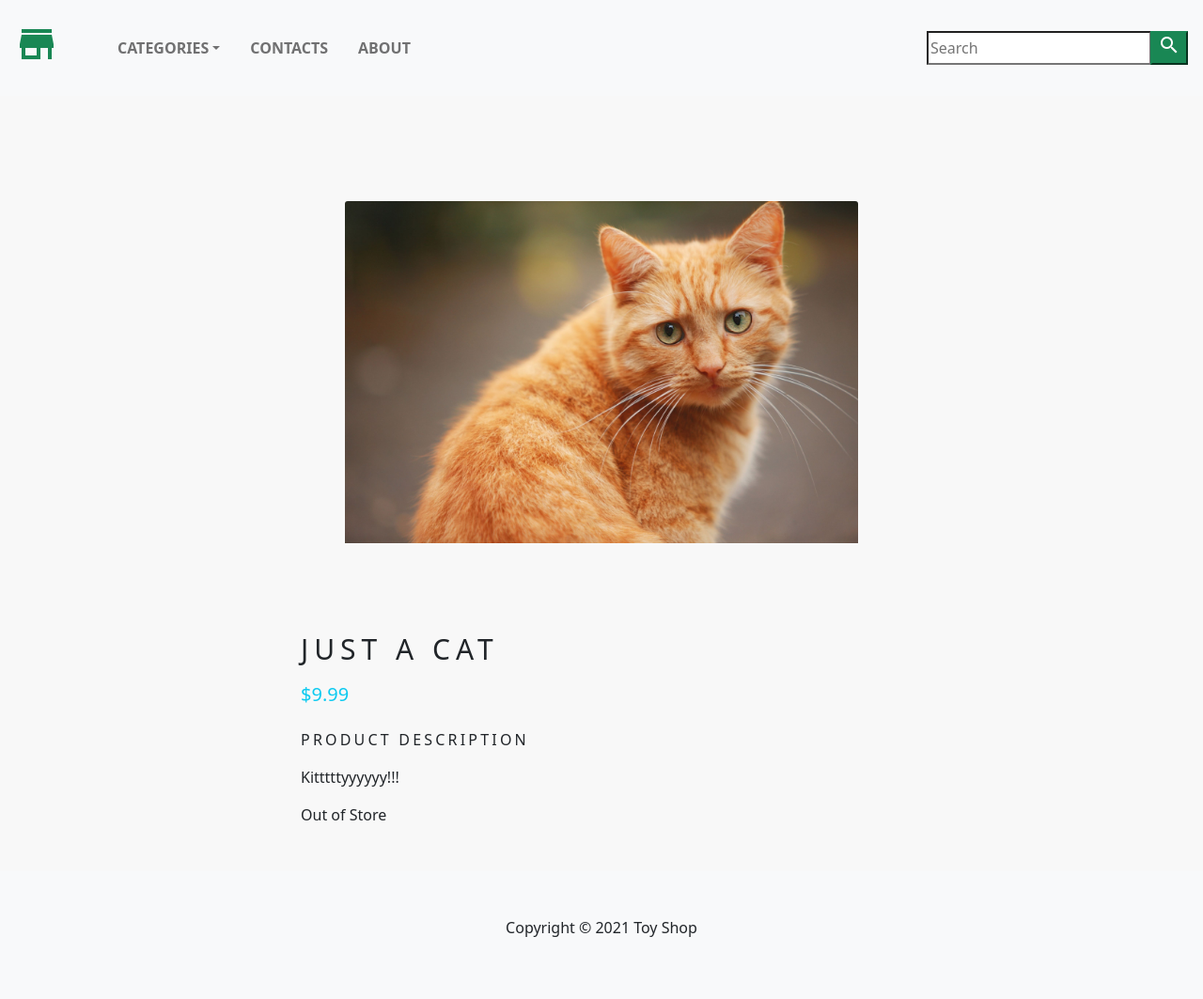
After one commit to Kalmykovalexander/ecommerce-project, a Django app: page /product/ in a window 1280 px wide. The commit adds this page. Shown: the whole page at 94% size. Run offline with Django 3.2, Linux system fonts and the light colour scheme.

Commit message:
Add navbar and footer files

```diff
--- a/ecommerce/settings.py
+++ b/ecommerce/settings.py
@@ -55,7 +55,7 @@ ROOT_URLCONF = 'ecommerce.urls'
 TEMPLATES = [
     {
         'BACKEND': 'django.template.backends.django.DjangoTemplates',
-        'DIRS': ['Templates'],
+        'DIRS': ['templates'],
         'APP_DIRS': True,
         'OPTIONS': {
             'context_processors': [
--- a/ecommerce/static/css/base.css
+++ b/ecommerce/static/css/base.css
@@ -1,3 +1,21 @@
 body {
   background: #F8F8F8;
 }
+
+.product_title {
+  font-size: 30px;
+  text-transform: uppercase;
+  letter-spacing: .2em;
+  padding-top: 15px;
+  padding-bottom: 10px;
+}
+
+.product_text {
+  padding-right: 20px;
+}
+
+.product_desc {
+  font-size: 16px;
+  text-transform: uppercase;
+  letter-spacing: .2em;
+}
--- /dev/null
+++ b/shop/Templates/footer.html
@@ -0,0 +1,7 @@
+<footer class="bg-light text-dark mt-5 p-5">
+  <div class="container">
+    <p class="text-center">
+      Copyright &copy; 2021 Toy Shop
+    </p>
+  </div>
+</footer>
--- /dev/null
+++ b/shop/Templates/navbar.html
@@ -0,0 +1,34 @@
+<!-- Navbar -->
+<nav class="navbar navbar-expand-md navbar-light bg-light">
+
+  <a href="#" class="navbar-brand"><span class="material-icons text-success md-48">store</span></a>
+  <button class="navbar-toggler bg-light mx-3" data-bs-toggle="collapse" data-bs-target="#navbar"><span class="navbar-toggler-icon"></span></button>
+  <div id="navbar" class="collapse navbar-collapse justify-content-between">
+    <ul class="navbar-nav">
+      <li class="nav-item dropdown">
+        <a class="nav-link text-uppercase fw-bold px-3 dropdown-toggle" data-bs-toggle="dropdown" href="">Categories</a>
+        <div class="dropdown-menu">
+          <a class="dropdown-item" href="#">Categories 1</a>
+          <a class="dropdown-item" href="#">Categories 2</a>
+          <a class="dropdown-item" href="#">Categories 3</a>
+          <a class="dropdown-item" href="#">Categories 4</a>
+          <a class="dropdown-item" href="#">Categories 5</a>
+        </div>
+      </li>
+      <li class="nav-item"><a class="nav-link text-uppercase fw-bold px-3" href="">Contacts</a></li>
+      <li class="nav-item"><a class="nav-link text-uppercase fw-bold px-3" href="">About</a></li>
+    </ul>
+
+    <form class="form-inline px-3">
+      <div class="input-group">
+        <input type="text" placeholder="Search">
+        <div>
+          <button class="btn-success">
+            <span class="material-icons md-24">search</span>
+          </button>
+        </div>
+      </div>
+    </form>
+
+  </div>
+</nav>
--- /dev/null
+++ b/shop/Templates/product.html
@@ -0,0 +1,26 @@
+{% extends 'base.html' %}
+{% load static %}
+{% block title %}
+  Product
+{% endblock %}
+
+{% block content %}
+  <div class="container py-5">
+    <div class="row mt-5">
+      <div class="col-10 mx-auto col-md-6 my-3">
+        <img class="card-img-top" src="{% static 'images/cardimage.jpg' %}">
+      </div>
+    </div>
+  </div>
+  <div class="col-10 mx-auto col-md-6 my-3">
+    <div>
+      <h1 class="product_title">Just a cat</h1>
+      <h5 class="text-info font-italic mb-4">
+        $9.99
+      </h5>
+      <p class="product_desc">Product description</p>
+      <p class="text-justify product_text">Kitttttyyyyyy!!!</p>
+      <p class="text-justify product_text">Out of Store</p>
+    </div>
+  </div>
+{% endblock%}
--- a/shop/urls.py
+++ b/shop/urls.py
@@ -3,5 +3,5 @@ from shop import views
 
 urlpatterns = [
     path('', views.home, name='home'),
-    path('about/', views.about, name='about'),
+    path('product/', views.product, name='product'),
 ]
--- a/shop/views.py
+++ b/shop/views.py
@@ -4,5 +4,5 @@ from django.shortcuts import render
 def home(request):
     return render(request, 'home.html')
 
-def about(request):
-    return render(request, 'about.html')
+def product(request):
+    return render(request, 'product.html')
```
Also changed, not shown: shop/Templates/about.html (deleted, +0 -9 lines), shop/Templates/base.html (+4 -32 lines).
